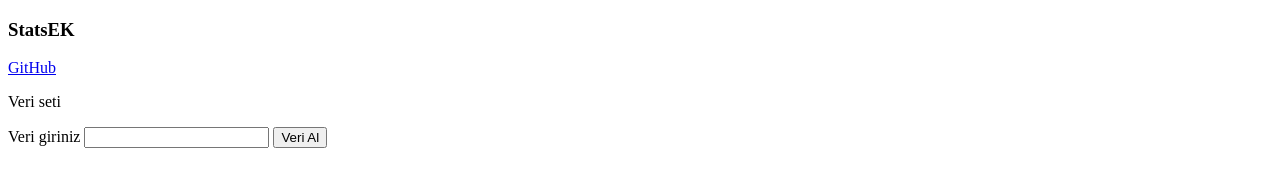
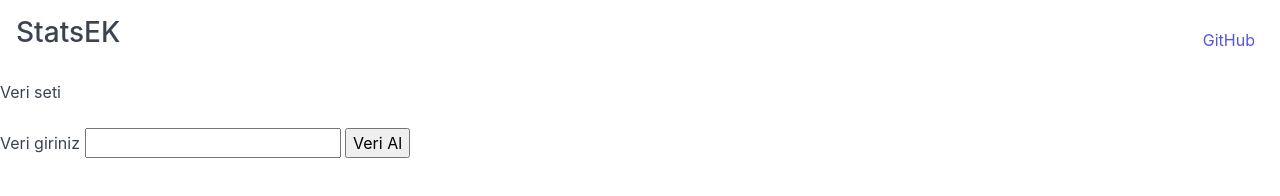
Before and after one commit to emrekayik/statsEK-web, a plain HTML site: page index.html in a window 1280 px wide. Drawn offline with Linux system fonts and the light colour scheme; the site is published under a folder, as on GitHub Pages, so addresses that start at the root find nothing.

Commit message:
isim hatası düzeltmesi

```diff
--- a/index.html
+++ b/index.html
@@ -6,9 +6,9 @@
     <meta http-equiv='X-UA-Compatible' content='IE=edge'>
     <title>Page Title</title>
     <meta name='viewport' content='width=device-width, initial-scale=1'>
-    <link rel="stylesheet" href="/css/spectre.min.css">
-    <link rel="stylesheet" href="/css/spectre-exp.min.css">
-    <link rel="stylesheet" href="/css/spectre-icons.min.css">
+    <link rel="stylesheet" href="./css/spectre.min.css">
+    <link rel="stylesheet" href="./css/spectre-exp.min.css">
+    <link rel="stylesheet" href="./css/spectre-icons.min.css">
 </head>
 
 <body>
```
